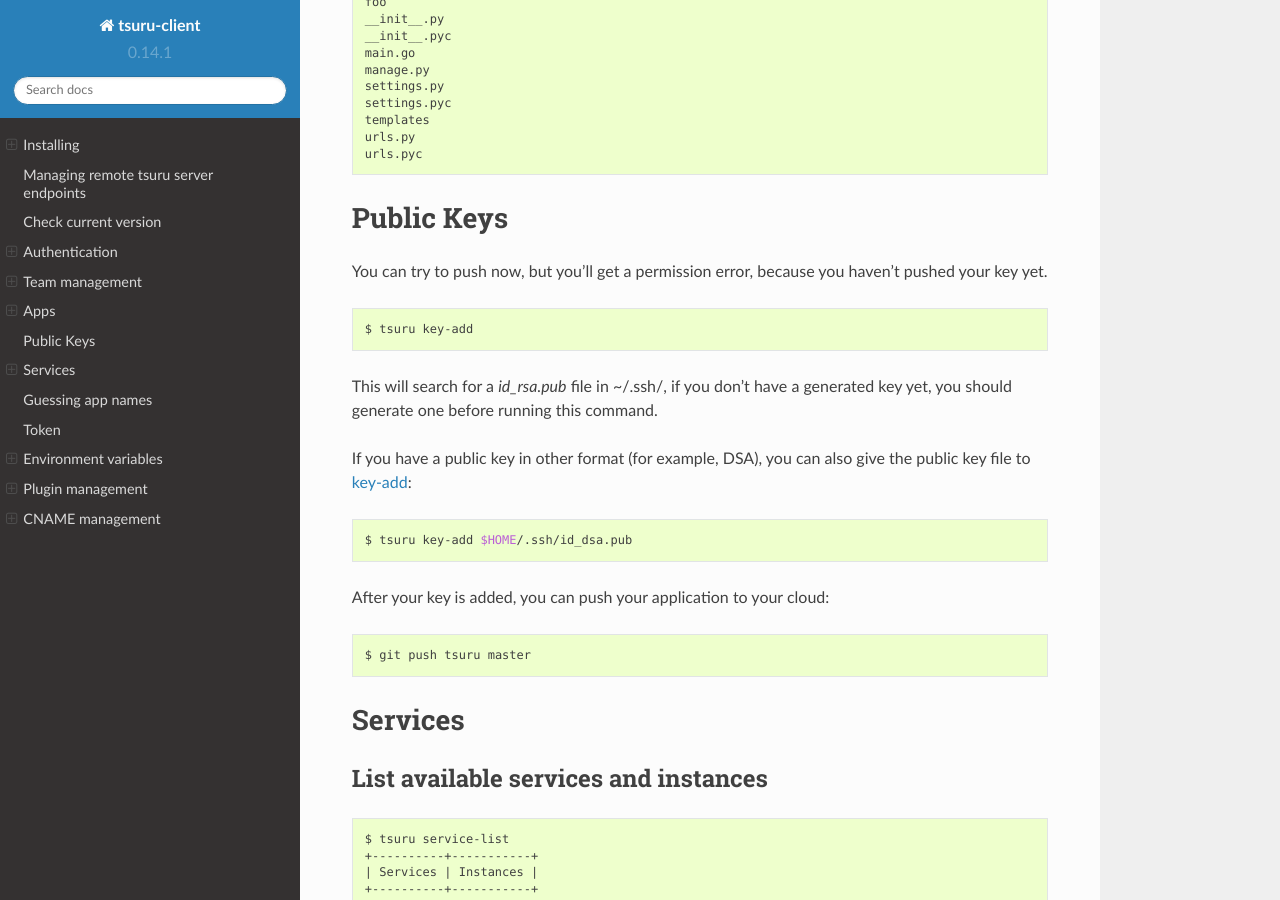
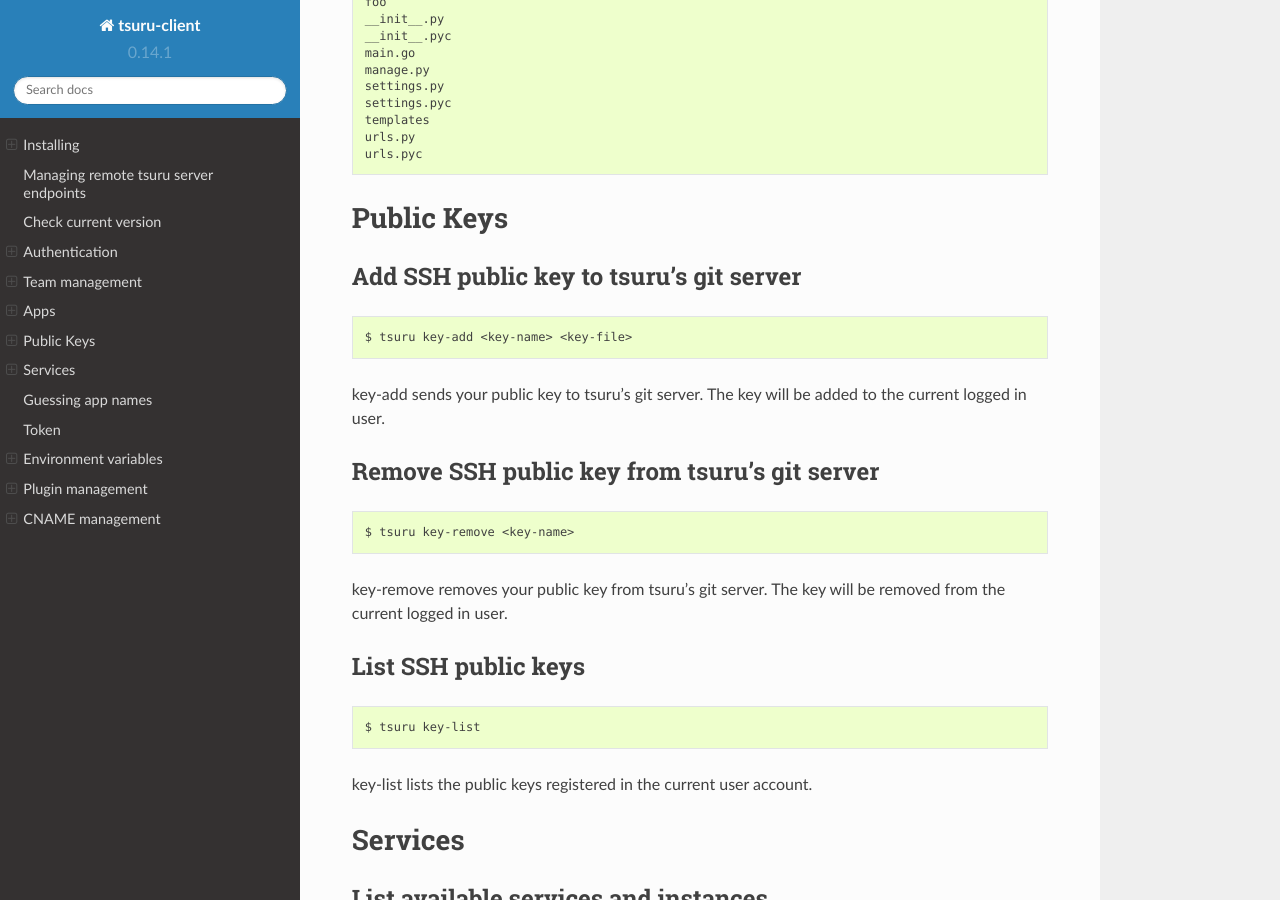
Before and after one commit to tsuru/tsuru-client, a Sphinx documentation site: the page built from docs/source/index.rst, in a window 1280 px wide and 900 px high, scrolled down 8826 px. Built offline with Sphinx 7.4.7 and the Read the Docs theme 2.0.0, drawn with Linux system fonts in a browser that asks for light colours.

Commit message:
add docs about key management.

```diff
--- a/docs/source/index.rst
+++ b/docs/source/index.rst
@@ -534,35 +534,40 @@
 Public Keys
 ===========
 
-You can try to push now, but you'll get a permission error, because you haven't
-pushed your key yet.
+Add SSH public key to tsuru's git server
+----------------------------------------
 
 .. highlight:: bash
 
 ::
 
-    $ tsuru key-add
+    $ tsuru key-add <key-name> <key-file>
 
-This will search for a `id_rsa.pub` file in ~/.ssh/, if you don't have a
-generated key yet, you should generate one before running this command.
+key-add sends your public key to tsuru's git server.
+The key will be added to the current logged in user.
 
-If you have a public key in other format (for example, DSA), you can also give
-the public key file to `key-add
-<http://godoc.org/github.com/tsuru/tsuru-client/tsuru#hdr-Add_SSH_public_key_to_tsuru_s_git_server>`_:
+Remove SSH public key from tsuru's git server
+---------------------------------------------
 
 .. highlight:: bash
 
 ::
 
-    $ tsuru key-add $HOME/.ssh/id_dsa.pub
+    $ tsuru key-remove <key-name>
 
-After your key is added, you can push your application to your cloud:
+key-remove removes your public key from tsuru's git server.
+The key will be removed from the current logged in user.
+
+List SSH public keys
+--------------------
 
 .. highlight:: bash
 
 ::
 
-    $ git push tsuru master
+    $ tsuru key-list
+
+key-list lists the public keys registered in the current user account.
 
 Services
 ========
```
